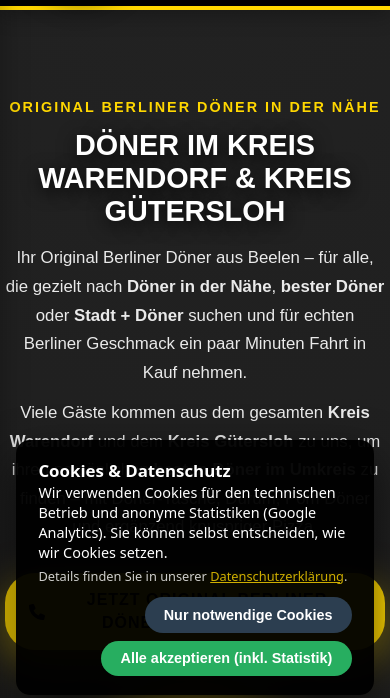
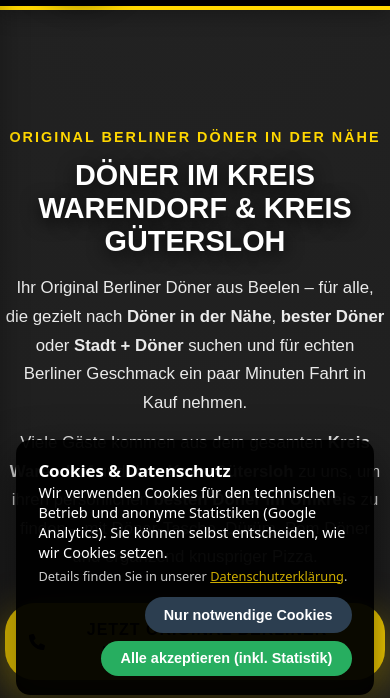
Before and after one commit to ChakalakaCode/doenerbude, a plain HTML site: page doener-in-der-naehe.html in a window 390 px wide. Shown: the part 133-831 px from the top of the page. Drawn offline with Linux system fonts and the light colour scheme.

Commit message:
fixed header

```diff
--- a/styles.css
+++ b/styles.css
@@ -4096,8 +4096,12 @@ html {
 
 @media (max-width: 600px) {
     .seo-main {
-        padding-top: 110px;
+        padding-top: 120px;
         padding-bottom: 60px;
+    }
+
+    .seo-hero {
+        padding-top: 60px;
     }
 
     .seo-hero-title {
```
